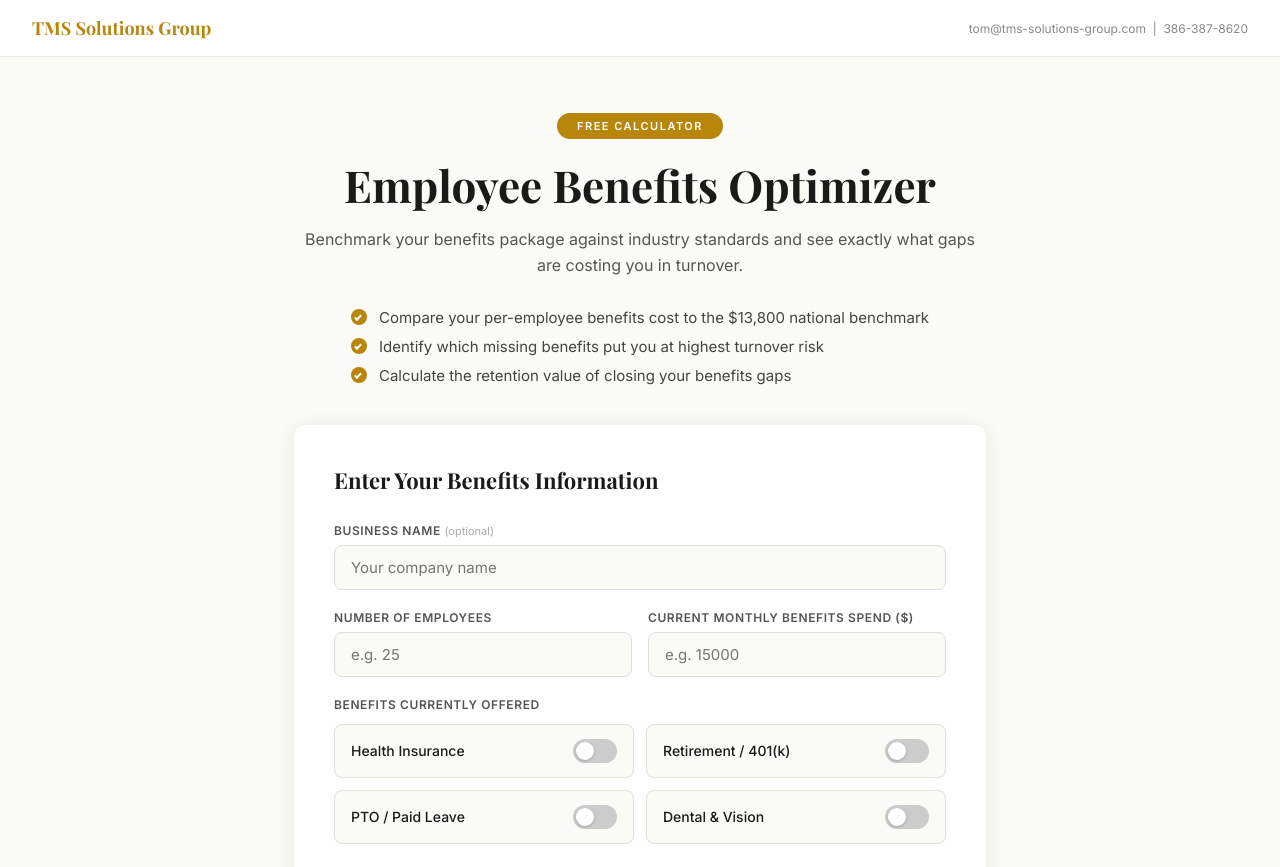
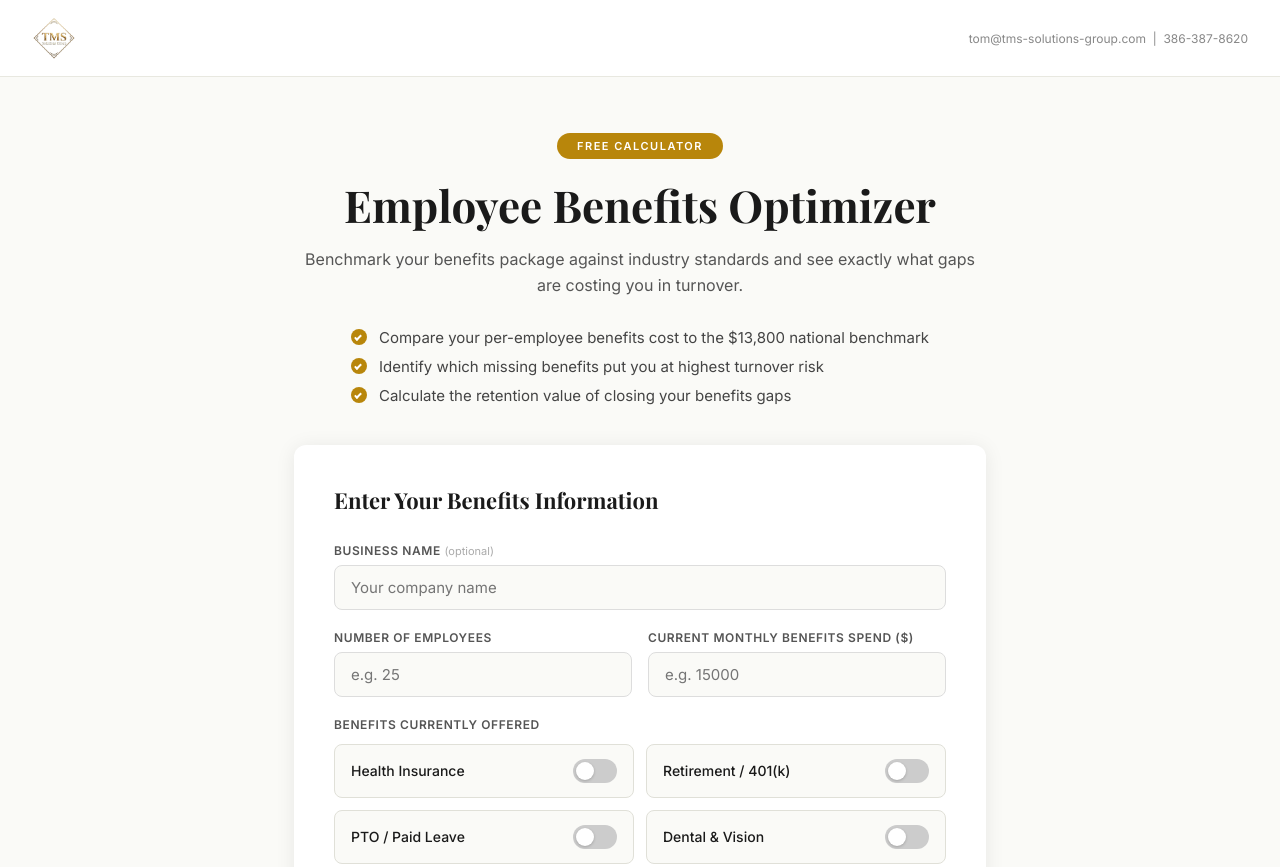
Before and after one commit to Tsparling1/tms-benefits-optimizer, a website: page public/index.html in a window 1280 px wide. Shown: the top 867 px of the page. Drawn offline with nearby package versions, Linux system fonts and the light colour scheme.

Commit message:
Replace text logo with TMS logo image

```diff
--- a/public/index.html
+++ b/public/index.html
@@ -20,6 +20,7 @@
     }
     .header-brand { font-family: 'Playfair Display', serif; font-size: 18px; color: #B8860B; font-weight: 700; }
     .header-contact { font-size: 12px; color: #888; }
+    .brand-logo { height: 44px; width: auto; display: block; object-fit: contain; }
 
     .hero {
       max-width: 740px;
@@ -262,7 +263,7 @@
 <body>
 
 <header class="header">
-  <div class="header-brand">TMS Solutions Group</div>
+  <img src="/images/tms-logo.png" alt="TMS Solutions Group" class="brand-logo" />
   <div class="header-contact">tom@tms-solutions-group.com &nbsp;|&nbsp; 386-387-8620</div>
 </header>
 
```
Also changed, not shown: public/images/tms-logo.png (added).
